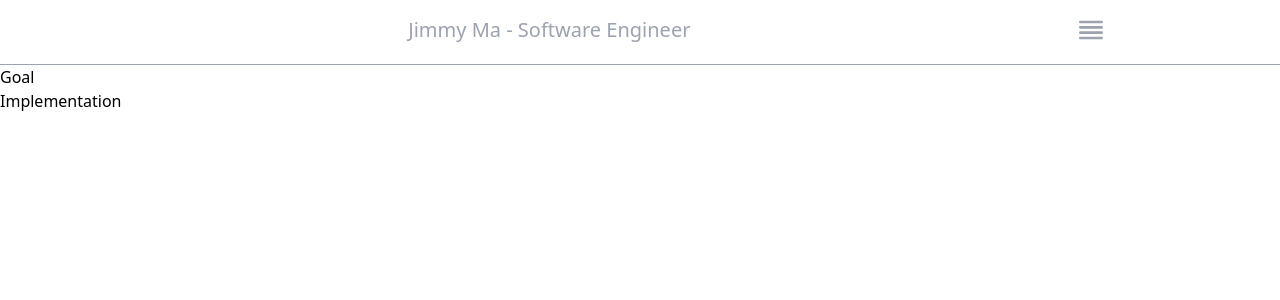
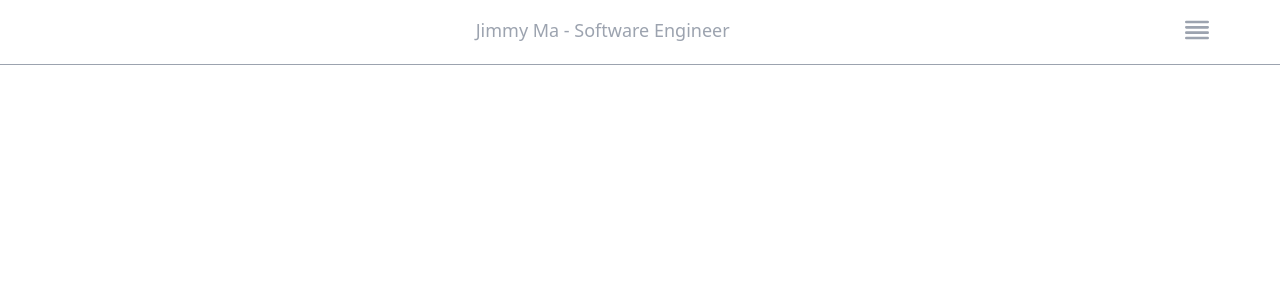
Before and after one commit to majimmy88/personal-website, a React (Create React App) app: page /work/onboarding in a window 1280 px wide. Shown: the top 300 px of the page. Built offline with nearby package versions, Linux system fonts and the light colour scheme.

Commit message:
Finished navbar

```diff
--- a/src/components/NavBar.js
+++ b/src/components/NavBar.js
@@ -7,12 +7,15 @@ const NavBar = () => {
   return (
     <div>
       {collapse && (
-        <div className="w-screen text-gray-400">
+        <div className="fixed top-0 z-50 bg-white w-screen text-gray-400">
           <div className="flex flex-row border-b border-gray-400 pb-1">
-            <div className="font-sm text-xl my-4 text-center w-10/12 pl-8">
+            <div className="font-sm text-lg my-4 text-center w-10/12 sm:pl-8 md:w-11/12">
               Jimmy Ma - Software Engineer
             </div>
-            <button className="p-2 w-2/12" onClick={() => setCollapse(false)}>
+            <button
+              className="p-2 w-2/12 md:w-1/12"
+              onClick={() => setCollapse(false)}
+            >
               <HiOutlineViewList
                 src={List}
                 alt="List"
@@ -23,13 +26,13 @@ const NavBar = () => {
         </div>
       )}
       {!collapse && (
-        <div className="w-screen h-screen text-gray-400">
+        <div className="fixed top-0 z-50 bg-white w-screen h-screen text-gray-400">
           <div className="flex flex-row border-b border-gray-400 pb-1">
-            <div className="font-sm text-xl my-4 text-center w-10/12 pl-8">
+            <div className="font-sm text-lg my-4 text-center w-10/12 pl-8 md:w-11/12">
               Jimmy Ma - Software Engineer
             </div>
             <button
-              className="text-xl w-2/12"
+              className="text-xl w-2/12 md:w-1/12"
               onClick={() => setCollapse(true)}
             >
               x
```
